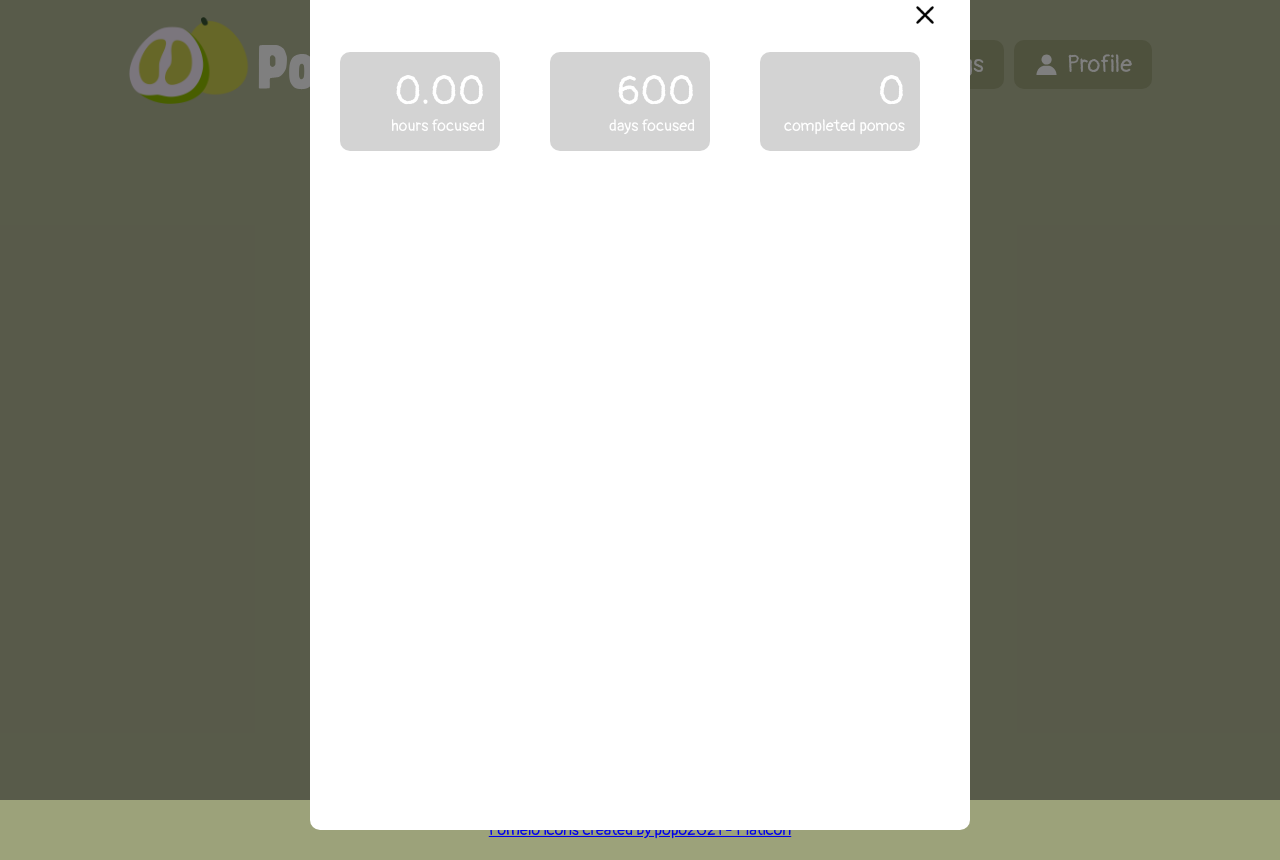
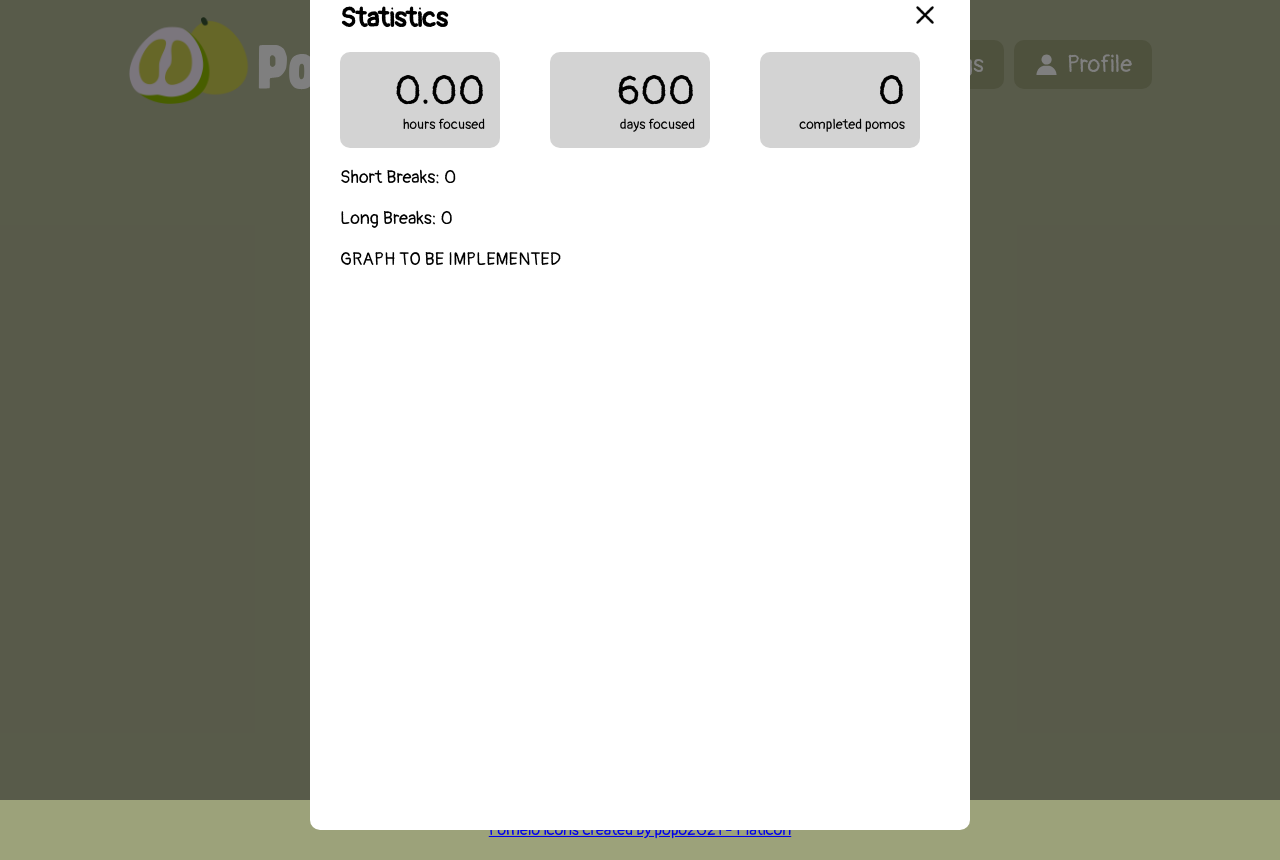
Before and after one commit to samm1c/pomolo, a React (Vite) app in the folder client/: page / in a window 1280 px wide. Both pictures are taken after a click on the button "Stats". Built offline with nearby package versions, Linux system fonts and the light colour scheme.

Commit message:
early draft of settings modal

```diff
--- a/client/src/App.css
+++ b/client/src/App.css
@@ -118,7 +118,7 @@ button {
 }
 
 /* stats */
-.stats-overlay {
+.overlay {
     position: fixed;
     inset: 0;
     background: rgba(0,0,0,0.5);
@@ -133,9 +133,11 @@ button {
     border-radius: 10px;
     width: 600px;
     height: 800px;
+    color: black;
+    font-size: 18px;
 }
 
-.stats-header {
+.overlay-header {
     display: flex;
     justify-content: space-between;
     align-items: center;
@@ -164,8 +166,22 @@ h2 {
     font-size: 40px;
 }
 
+.stat-text {
+    font-size: 14px;
+}
+
 .stat-container {
     display: flex;
     justify-content: row;
     gap: 50px;
 }
+
+.settings-window {
+    background: white;
+    padding: 30px;
+    border-radius: 10px;
+    width: 600px;
+    height: 800px;
+    color: black;
+    font-size: 18px;
+}
--- a/client/src/App.jsx
+++ b/client/src/App.jsx
@@ -2,6 +2,7 @@ import { useState } from 'react'
 import './App.css'
 import Timer from './components/Timer'
 import Stats from './components/Stats'
+import Settings from './components/Settings'
 import logoIcon from './assets/pomolo-logo.svg'
 import statsIcon from './assets/bar-chart-white.svg'
 import settingIcon from './assets/cog-white.svg'
@@ -10,7 +11,7 @@ import profileIcon from './assets/profile-white.svg'
 function App() {
   const [count, setCount] = useState(0)
   const [sessions, setSessions] = useState([]);
-  const [showStats, setShowStats] = useState(false);
+  const [activeModal, setActiveModal] = useState(null);
 
   const addSession = (type, duration) => {
     const newSession = {
@@ -32,11 +33,11 @@ function App() {
           </div>
 
           <div className='nav-bar'>
-            <button onClick={() => setShowStats(true)}>
+            <button onClick={() => setActiveModal("stats")}>
               <img className='img-button' src={statsIcon}></img>
               Stats
             </button>
-            <button>
+            <button onClick={() => setActiveModal("settings")}>
               <img className='img-button' src={settingIcon}></img>
               Settings
             </button>
@@ -52,9 +53,13 @@ function App() {
           onSessionComplete={addSession}
         />
 
-        {showStats && (<Stats
-          onClose={() => setShowStats(false)}
+        {activeModal === "stats" && (<Stats
+          onClose={() => setActiveModal(null)}
           sessions={sessions}
+        />)}
+
+        {activeModal === "settings" && (<Settings
+          onClose={() => setActiveModal(null)}
         />)}
 
 
--- /dev/null
+++ b/client/src/components/Settings.jsx
@@ -0,0 +1,22 @@
+import closeIcon from '../assets/x-icon-lg.png'
+
+function Settings({ onClose }) {
+    return (
+        <div className="overlay" onClick={onClose}>
+            <div className='settings-window' onClick={e => e.stopPropagation()}>
+                <div className="overlay-header">
+                    <h2>Settings</h2>
+                    <button className="x-button" onClick={onClose}>
+                        <img src={closeIcon} width="30"></img>
+                    </button>
+                </div>
+
+                old settings to keep: theme, change timer times, automatically start pomos, long break intervals, sound
+
+                new suggested settings:
+            </div>
+        </div>
+    );
+}
+
+export default Settings;
--- a/client/src/components/Stats.jsx
+++ b/client/src/components/Stats.jsx
@@ -10,9 +10,9 @@ function Stats({ onClose, sessions }) {
         .reduce((total, session) => total + session.duration, 0);
 
     return (
-        <div className="stats-overlay" onClick={onClose}>
+        <div className="overlay" onClick={onClose}>
             <div className="stats-window" onClick={e => e.stopPropagation()}>
-                <div className="stats-header">
+                <div className="overlay-header">
                     <h2>Statistics</h2>
                     <button className="x-button" onClick={onClose}>
                         <img src={closeIcon} width="30"></img>
@@ -22,15 +22,15 @@ function Stats({ onClose, sessions }) {
                 <div className="stat-container">
                     <div className="stat-box">
                         <div className="stat-num">{totalHours.toFixed(2)}</div>
-                        <div>hours focused</div>
+                        <div className='stat-text'>hours focused</div>
                     </div>
                     <div className="stat-box">
                         <div className="stat-num">600</div>
-                        <div>days focused</div>
+                        <div className='stat-text'>days focused</div>
                     </div>
                     <div className="stat-box">
                         <div className="stat-num">{numPomos}</div>
-                        <div>completed pomos</div>
+                        <div className='stat-text'>completed pomos</div>
                     </div>
                 </div>
                 <p>Short Breaks: {numShort}</p>
```
